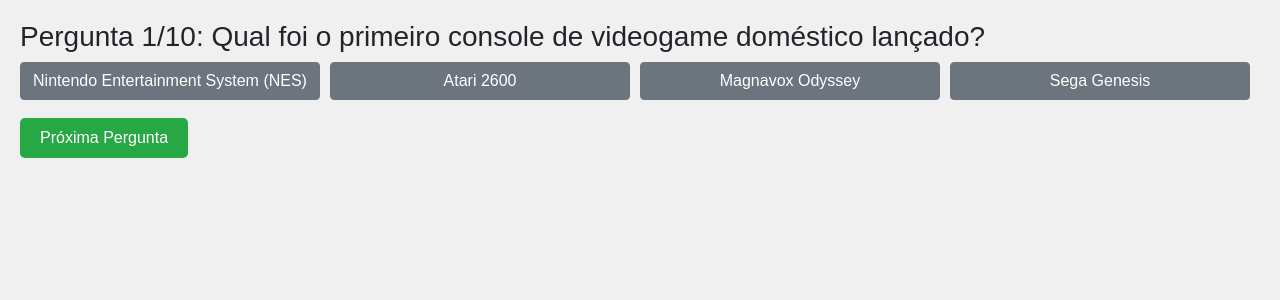
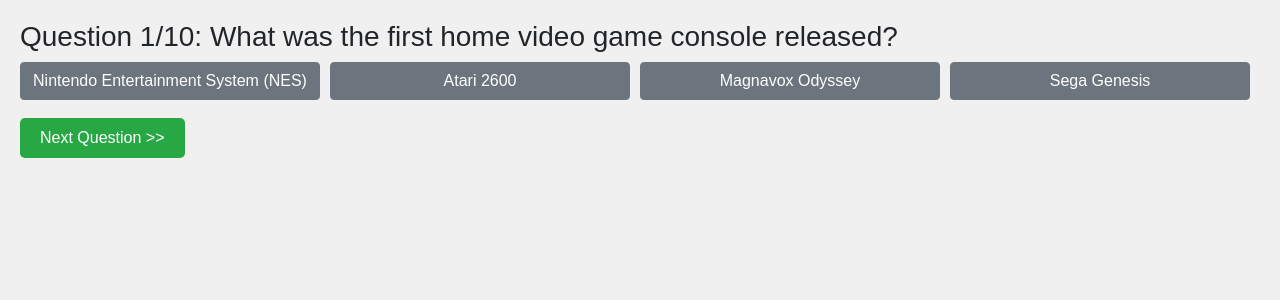
Before and after one commit to sonic28g/IHC_Project, a Flask app: page /quiz1 in a window 1280 px wide. Shown: the part 75-375 px from the top of the page. Run offline with Flask 3, Linux system fonts and the light colour scheme.

Commit message:
Quiz 1 completed

```diff
--- a/static/quiz1.js
+++ b/static/quiz1.js
@@ -27,7 +27,7 @@ function displayQuestion() {
   const errorMessage = document.getElementById("error-message");
 
   // Adiciona o número da pergunta antes do texto da pergunta
-  questionElement.textContent = `Pergunta ${currentQuestionIndex + 1}/${quizQuestions.length}: ${currentQuestion.pergunta}`;
+  questionElement.textContent = `Question ${currentQuestionIndex + 1}/${quizQuestions.length}: ${currentQuestion.pergunta}`;
   optionsContainer.innerHTML = "";
   errorMessage.style.display = "none";
 
@@ -83,11 +83,34 @@ function nextQuestion() {
   }
 }
 
+function showAlert(message, alertClass) {
+  // Cria um elemento de div para o alerta
+  var alertDiv = document.createElement('div');
+  alertDiv.textContent = message;
+  alertDiv.classList.add('alert', alertClass);
+  alertDiv.setAttribute('role', 'alert');
+
+  // Adiciona um botão para fechar o alerta
+  var closeButton = document.createElement('button');
+  closeButton.classList.add('btn-close');
+  closeButton.setAttribute('type', 'button');
+  closeButton.setAttribute('data-bs-dismiss', 'alert');
+  closeButton.setAttribute('aria-label', 'Close');
+  closeButton.addEventListener('click', function() {
+    alertDiv.remove(); // Remove o alerta quando o botão de fechar é clicado
+  });
+  alertDiv.appendChild(closeButton);
+
+  // Adiciona o alerta ao corpo do documento
+  document.body.appendChild(alertDiv);
+}
+
 // Função para exibir a pontuação final
 function showScore() {
   const quizContainer = document.getElementById("quiz-container");
   const scoreContainer = document.getElementById("score-container");
   const scoreElement = document.getElementById("score");
+  const messageElement = document.getElementById("message");
 
   quizContainer.style.display = "none";
   scoreContainer.style.display = "block";
@@ -96,7 +119,16 @@ function showScore() {
   const percentage = (score / totalQuestions) * 100;
   const finalScore = Math.round((percentage / 100) * 10);
 
-  scoreElement.textContent = `Você marcou ${finalScore} de 10.`;
+  scoreElement.textContent = `${finalScore} out of 10`;
+
+  if (finalScore < 10) {
+    messageElement.textContent = "Better luck next time!";
+  } else {
+    messageElement.textContent = "Your Promotional Code has been sent to you by email.";
+    if (finalScore === 10) {
+     showAlert("Promotional Code sent to email: C39N-Q8YB-Q37B", "alert-success");
+}
+  }
 }
 
 // Inicialização do quiz
--- a/static/quiz1.json
+++ b/static/quiz1.json
@@ -1,7 +1,7 @@
 {
   "quiz": [
     {
-        "pergunta": "Qual foi o primeiro console de videogame doméstico lançado?",
+      "pergunta": "What was the first home video game console released?",
       "opcoes": {
         "a": "Nintendo Entertainment System (NES)",
         "b": "Atari 2600",
@@ -11,7 +11,7 @@
       "resposta_correta": "c"
     },
     {
-        "pergunta": "Qual destes consoles foi lançado pela Sony?",
+      "pergunta": "Which of these consoles was released by Sony?",
       "opcoes": {
         "a": "Xbox One",
         "b": "PlayStation 4",
@@ -21,17 +21,17 @@
       "resposta_correta": "b"
     },
     {
-        "pergunta": "O Nintendo 64 ficou famoso por introduzir qual inovação nos jogos?",
+      "pergunta": "The Nintendo 64 became famous for introducing what innovation in gaming?",
       "opcoes": {
-          "a": "Gráficos 3D",
-          "b": "Controles sem fio",
-          "c": "Leitor de CDs",
-          "d": "Realidade Virtual"
+        "a": "3D graphics",
+        "b": "Wireless controllers",
+        "c": "CD player",
+        "d": "Virtual reality"
       },
       "resposta_correta": "a"
     },
     {
-        "pergunta": "O console Game Boy foi lançado por qual empresa?",
+      "pergunta": "The Game Boy console was released by which company?",
       "opcoes": {
         "a": "Sega",
         "b": "Sony",
@@ -41,7 +41,7 @@
       "resposta_correta": "c"
     },
     {
-        "pergunta": "O Dreamcast foi o último console lançado por qual empresa?",
+      "pergunta": "The Dreamcast was the last console released by which company?",
       "opcoes": {
         "a": "Sega",
         "b": "Sony",
@@ -51,7 +51,7 @@
       "resposta_correta": "a"
     },
     {
-        "pergunta": "Qual destes consoles é conhecido por sua capacidade de reproduzir jogos em alta definição (HD)?",
+      "pergunta": "Which of these consoles is known for its ability to play games in high definition (HD)?",
       "opcoes": {
         "a": "PlayStation 2",
         "b": "Xbox 360",
@@ -61,7 +61,7 @@
       "resposta_correta": "b"
     },
     {
-        "pergunta": "Qual desses consoles foi lançado pela Microsoft?",
+      "pergunta": "Which of these consoles was released by Microsoft?",
       "opcoes": {
         "a": "PlayStation 3",
         "b": "Xbox 360",
@@ -71,7 +71,7 @@
       "resposta_correta": "b"
     },
     {
-        "pergunta": "O console portátil PSP foi desenvolvido por qual empresa?",
+      "pergunta": "The PSP handheld console was developed by which company?",
       "opcoes": {
         "a": "Sega",
         "b": "Sony",
@@ -81,7 +81,7 @@
       "resposta_correta": "b"
     },
     {
-        "pergunta": "Qual desses consoles é conhecido por sua inovadora tecnologia de detecção de movimento?",
+      "pergunta": "Which of these consoles is known for its innovative motion detection technology?",
       "opcoes": {
         "a": "PlayStation 3",
         "b": "Xbox 360",
@@ -91,7 +91,7 @@
       "resposta_correta": "c"
     },
     {
-        "pergunta": "O console Xbox One foi lançado em que ano?",
+      "pergunta": "In which year was the Xbox One console released?",
       "opcoes": {
         "a": "2010",
         "b": "2013",
--- a/static/style.css
+++ b/static/style.css
@@ -53,7 +53,7 @@ input[type="text"], input[type="password"], input[type="submit"] {
     border: #333 2px solid;
     border-radius: 5px;
     margin-right: 60%;
-    margin-left: 5%;
+    margin-left: 2%;
     margin-top: 10px;
     padding-left: 10px;
     padding-right: 10px;
@@ -85,9 +85,17 @@ input[type="text"], input[type="password"], input[type="submit"] {
     opacity: 1;
 }
 
+.missions_menu{
+    border: 1px solid;
+    border-color: #ccc;
+    border-radius: 5px;
+    background-color:#fff;
+    padding: 20px;
+}
+
 /* QUIZ */
 
-#quiz-container, #score-container {
+#quiz-container{
     margin: 20px;
 }
 
@@ -108,7 +116,7 @@ input[type="text"], input[type="password"], input[type="submit"] {
     margin-top: 10px;
 }
 
-#next-button {
+#next-button, #missions_back{
     background-color: #28a745;
     color: #fff;
     border: none;
@@ -116,4 +124,28 @@ input[type="text"], input[type="password"], input[type="submit"] {
     padding: 8px 20px;
     cursor: pointer;
     margin-top: 10px;
+    transition: 0.5s;
 }
+
+#next-button:hover, #missions_back:hover{
+    background-color: #1c7330;
+}
+
+#score-container {
+    position: fixed;
+    top: 50%;
+    left: 50%;
+    transform: translate(-50%, -50%);
+    width: 300px; /* Defina a largura desejada */
+    height: 200px; /* Defina a altura desejada */
+    text-align: center; /* Centraliza o texto horizontalmente */
+    border: 1px solid;
+    border-color: #ccc;
+    border-radius: 5px;
+    background-color:#fff;
+    padding: 20px;
+}
+
+#missions_back {
+    margin-top: -20px; /* Ajusta a posição do botão para cima */
+}
--- a/templates/quiz1.html
+++ b/templates/quiz1.html
@@ -86,12 +86,16 @@
     <div id="quiz-container">
         <h3 id="question"></h3>
         <div id="options-container"></div>
-        <button id="next-button" onclick="nextQuestion()">Próxima Pergunta</button>
-        <p id="error-message" style="color: red; display: none;">Você deve selecionar uma opção.</p>
+        <button id="next-button" onclick="nextQuestion()">Next Question >></button>
+        <p id="error-message" style="color: red; display: none;">You must select an option!</p>
       </div>
       <div id="score-container" style="display: none;">
-        <h2>Sua Pontuação</h2>
-        <p id="score"></p>
+        <h3>Your Score:</h3>
+        <h4 id="score"></h4>
+        <p id="message">/<p>
+        <a href="{{ url_for('missions') }}">
+          <button id="missions_back" >Missions</button>
+        </a>
       </div>
 
     <script src="{{ url_for('static', filename='quiz1.js') }}"></script>
```
Also changed, not shown: templates/missions.html (+15 -1 lines), database.db. Lines whose indentation alone changed are shown as unchanged.
